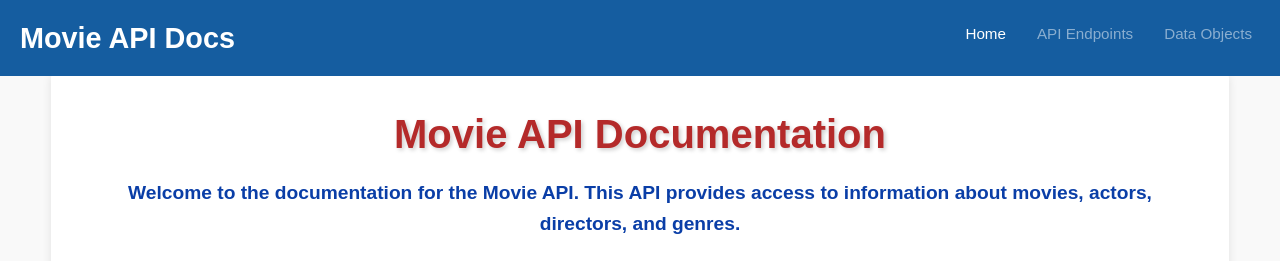
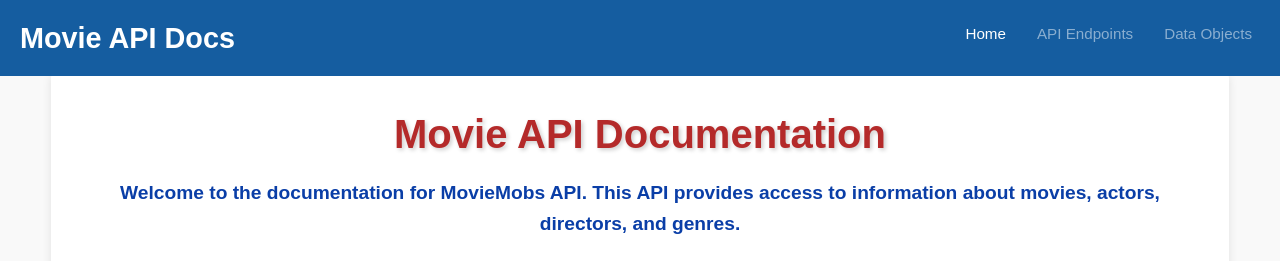
Before and after one commit to ivencomur/iecm_movies_api, a website: page public/documentation.html in a window 1280 px wide. Shown: the top 261 px of the page. Drawn offline with nearby package versions, Linux system fonts and the light colour scheme; a web font is replaced by a local one.

Commit message:
update after crash

```diff
--- a/public/documentation.html
+++ b/public/documentation.html
@@ -54,7 +54,7 @@
     <main class="container profile">
       <h1 class="header__title">Movie API Documentation</h1>
       <p>
-        Welcome to the documentation for the Movie API. This API provides access
+        Welcome to the documentation for MovieMobs API. This API provides access
         to information about movies, actors, directors, and genres.
       </p>
 
```
